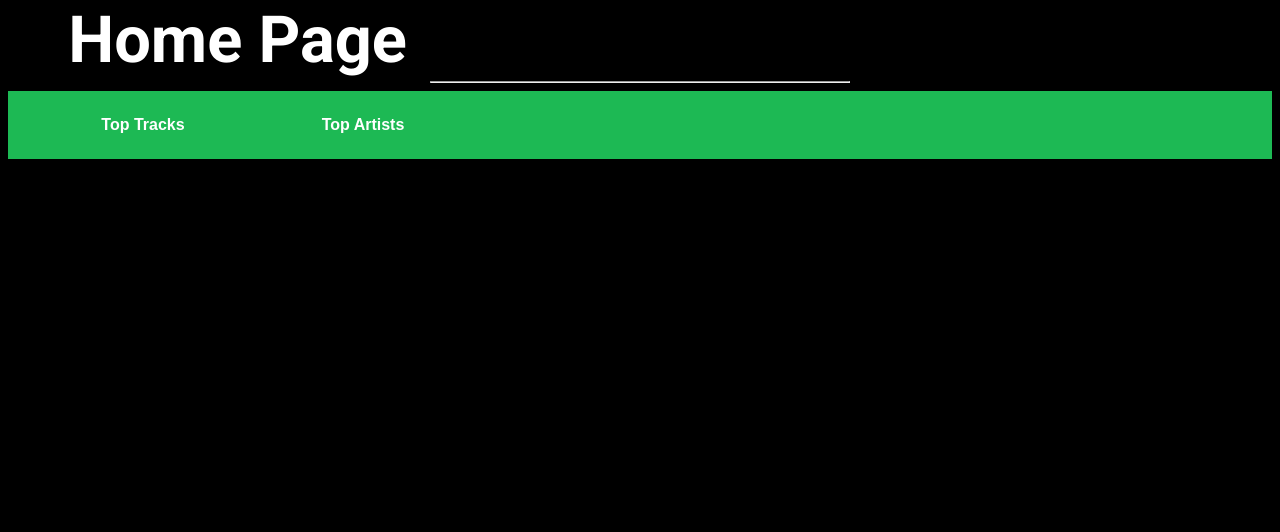
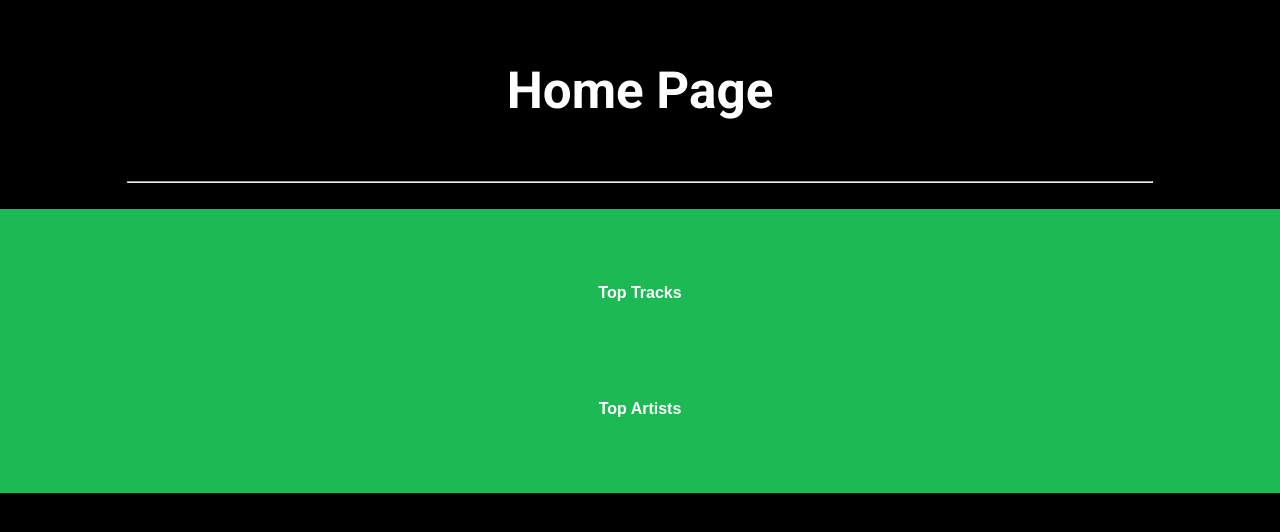
Before and after one commit to KevinL0206/spotify_stats_project_live, a Django app: page /spotify-callback/ in a window 1280 px wide. Shown: the top 532 px of the page. Run offline with Django 4.2, Linux system fonts and the light colour scheme.

Commit message:
update css

```diff
--- a/spotify_stats_app/static/css/style.css
+++ b/spotify_stats_app/static/css/style.css
@@ -1,76 +1,86 @@
-
-  h1{
+h1 {
   color: white;
-    font-size: 65px;
+  font-size: 4vw; /* Responsive font size based on viewport width */
   font-family: 'Roboto', sans-serif;
   font-weight: 700;
-    line-height: 30px;
-    padding-left: 35px;
-    margin:2%
+  line-height: 1.2;
+  padding: 2%; /* Responsive padding */
+  text-align: center; /* Center the heading */
 }
 
-
-  body{
+body {
   background-color: black;
   font-family: 'Roboto', sans-serif;
   font-weight: 400;
-
+  margin: 0;
+  padding: 0;
 }
 
-  hr{
-    width: 33%;
-    text-align: left;
+hr {
+  width: 80%;
+  margin: 2% auto; /* Center the horizontal rule */
 }
 
-  main{
-    width: 80%;
+main {
+  width: 90%;
   margin: auto;
+  padding: 2%;
 }
 
 ol.track-grid {
   display: grid;
-      grid-template-columns: repeat(5, 1fr);
-      gap: 50px;
-      column-gap: 100px;
+  grid-template-columns: repeat(auto-fill, minmax(150px, 1fr));
+  gap: 2%; /* Responsive gap */
   list-style-type: none;
-      padding: 10px;
-      padding-bottom: 30px;
-      margin: 1%;
+  padding: 2%;
+  margin: 2% 0;
 }
 
 ol.track-grid li {
   border: 3px solid gray;
-      padding: 5px;
+  padding: 2%; /* Responsive padding */
   text-align: center;
   color: white;
 }
 
 ol.track-grid img {
-
-      max-width: 170px;
-      height: 170px;
+  max-width: 100%;
+  height: auto;
 }
 
-  button{
+button {
   background-color: #1DB954;
   color: white;
-    padding: 25px;
-    width: 200px;
+  padding: 2% 4%; /* Responsive padding */
+  width: 100%; /* Make buttons full width */
   border: none;
-    margin-right: 20px;
+  margin: 2% 0;
   font-size: 1em;
   font-weight: 600;
 }
 
-  button:hover{
+button:hover {
   background-color: #1c8d43;
   transition: 0.15s;
 }
 
-  section.buttons{
+section.buttons {
   background-color: #1DB954;
-    padding-left: 35px;
+  padding: 2%;
   display: flex;
+  flex-wrap: wrap;
+  justify-content: center;
   position: sticky;
-    bottom: 0px;
+  bottom: 0;
 }
+
+/* Media Query for smaller screens (e.g., smartphones) */
+@media (max-width: 768px) {
+  h1 {
+    font-size: 6vw; /* Adjust font size for smaller screens */
+  }
+
+  ol.track-grid {
+    grid-template-columns: repeat(auto-fill, minmax(120px, 1fr)); /* Adjust grid for smaller screens */
+  }
+}
```
Also changed, not shown: 1 other file. Lines whose indentation alone changed are shown as unchanged.
